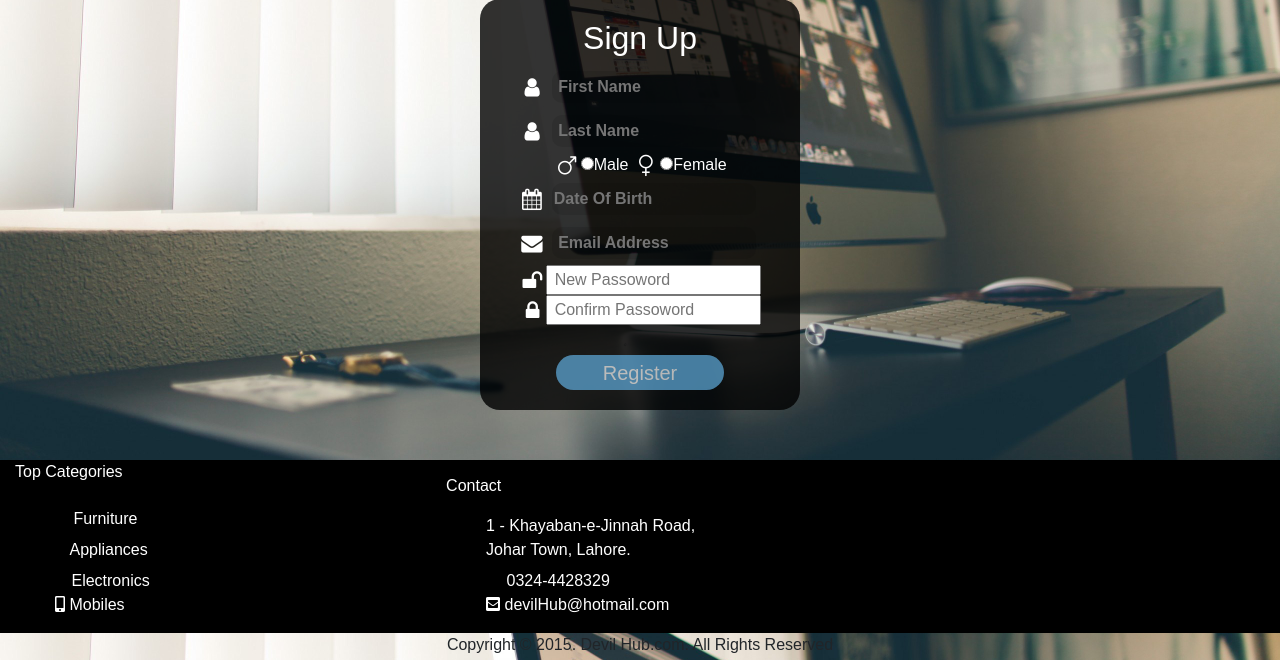
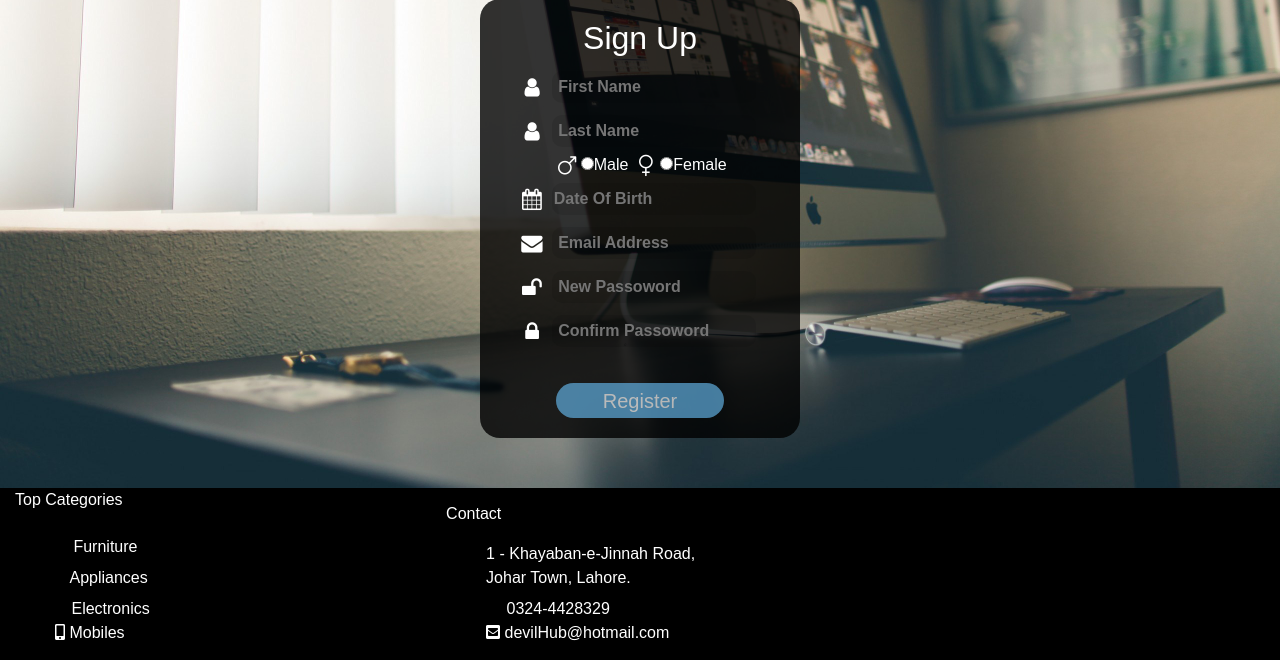
Before and after one commit to usmanawan967/assignment2, a PHP site: page /html/register.html in a window 1280 px wide. Shown: the part 254-914 px from the top of the page. Run offline with PHP 8.4, Linux system fonts and the light colour scheme; some libraries are stand-ins or nearby versions.

Commit message:
few changes in style

```diff
--- a/css/registerstyle.css
+++ b/css/registerstyle.css
@@ -21,7 +21,7 @@ body{
 .box h2{
 	text-align: center;
 }
-input[type=text],input[type=Email],input[type=passoword]{
+input[type=text],input[type=Email],input[type=Password]{
 
 	width: 200px;
 	height: 30px;
```
